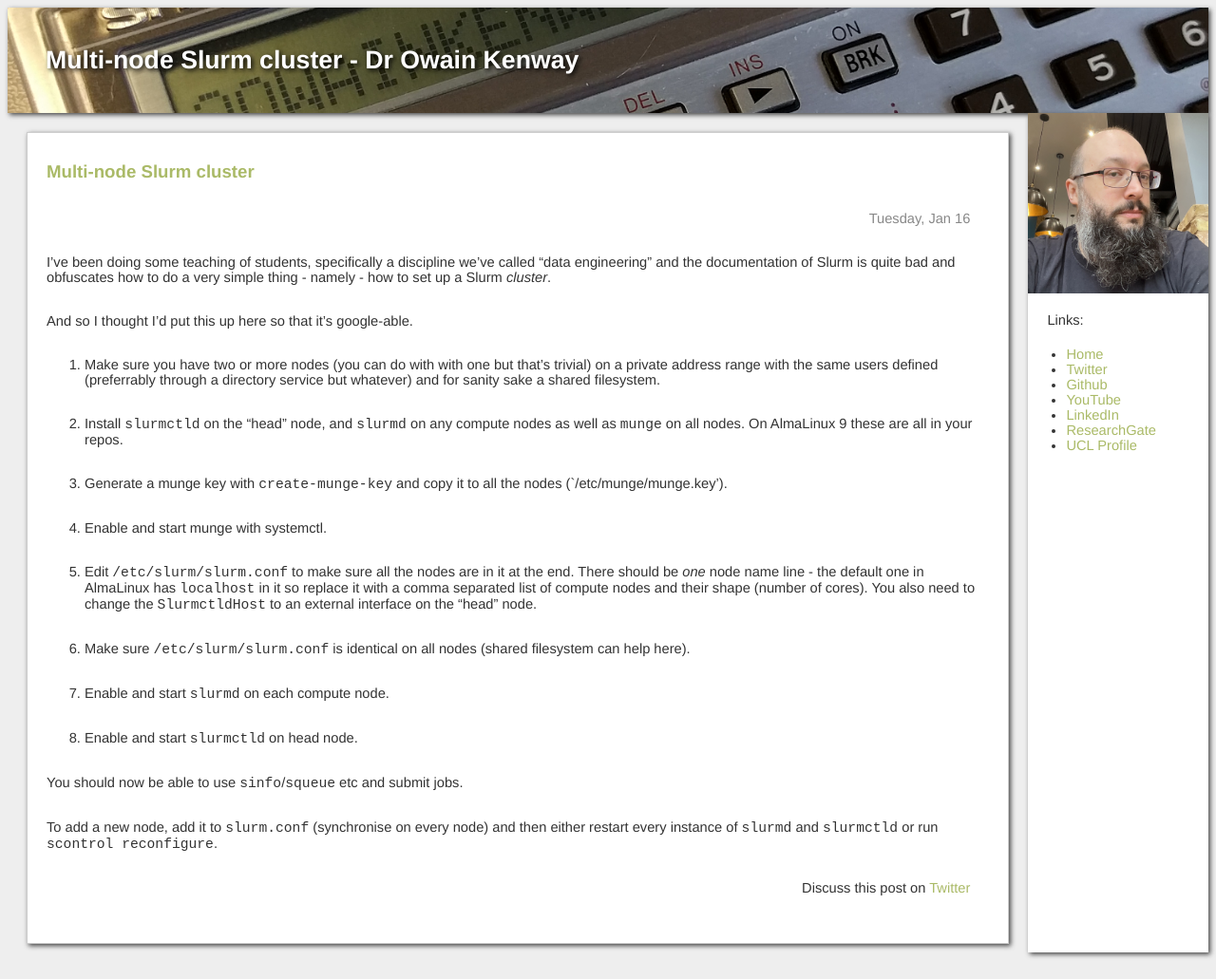
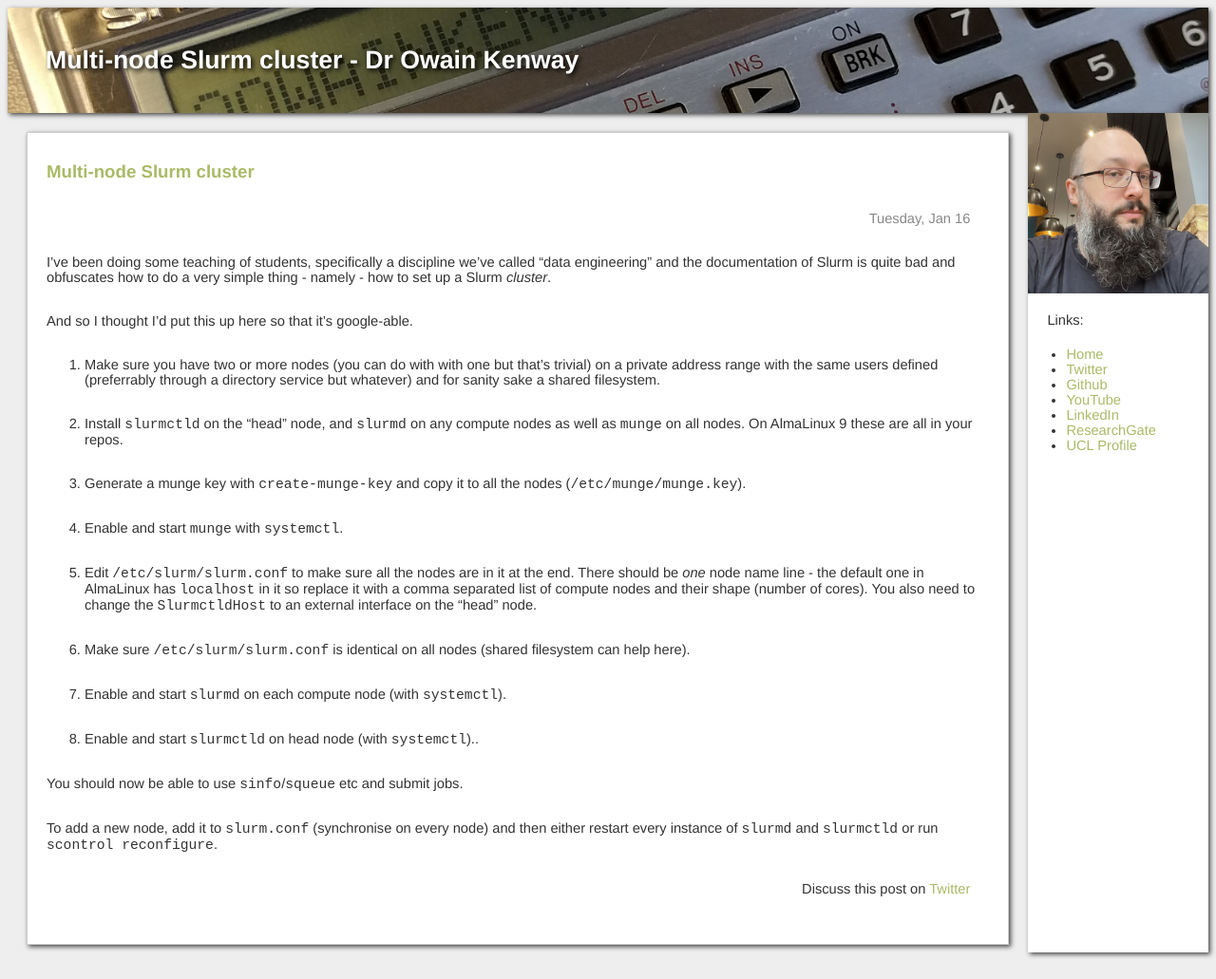
Before and after one commit to owainkenwayucl/owainkenwayucl.github.io, a Jekyll site: the page built from _posts/2024-01-16-SlurmCluster.md, in a window 1280 px wide. Shown: the whole page at 95% size. Built offline with Jekyll 4.4.1, drawn with Linux system fonts in a browser that asks for light colours.

Commit message:
Formatting

```diff
--- a/_posts/2024-01-16-SlurmCluster.md
+++ b/_posts/2024-01-16-SlurmCluster.md
@@ -11,17 +11,17 @@ And so I thought I'd put this up here so that it's google-able.
 
 2. Install `slurmctld` on the "head" node, and `slurmd` on any compute nodes as well as `munge` on all nodes. On AlmaLinux 9 these are all in your repos.
 
-3. Generate a munge key with `create-munge-key` and copy it to all the nodes (`/etc/munge/munge.key').
+3. Generate a munge key with `create-munge-key` and copy it to all the nodes (`/etc/munge/munge.key`).
 
-4. Enable and start munge with systemctl.
+4. Enable and start `munge` with `systemctl`.
 
 5. Edit `/etc/slurm/slurm.conf` to make sure all the nodes are in it at the end. There should be *one* node name line - the default one in AlmaLinux has `localhost` in it so replace it with a comma separated list of compute nodes and their shape (number of cores). You also need to change the `SlurmctldHost` to an external interface on the "head" node.
 
 6. Make sure `/etc/slurm/slurm.conf` is identical on all nodes (shared filesystem can help here).
 
-7. Enable and start `slurmd` on each compute node.
+7. Enable and start `slurmd` on each compute node (with `systemctl`).
 
-8. Enable and start `slurmctld` on head node.
+8. Enable and start `slurmctld` on head node (with `systemctl`)..
 
 You should now be able to use `sinfo`/`squeue` etc and submit jobs.
 
```
